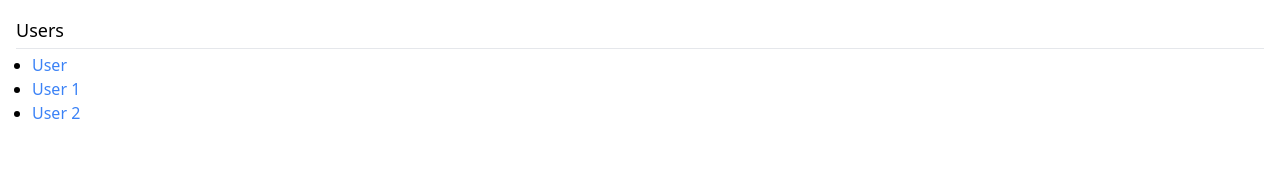
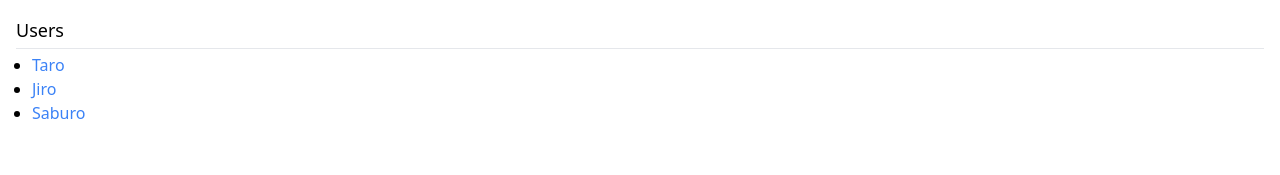
Before and after one commit to gusutaharu/Next-js-lesson, a Next.js app: page / in a window 1280 px wide. Shown: the top 175 px of the page. Built offline with nearby package versions, Linux system fonts and the light colour scheme.

Commit message:
lesson15

```diff
--- a/app/lib/users.ts
+++ b/app/lib/users.ts
@@ -4,7 +4,7 @@
   prof: string,
 }
 
-const users: User[] = [
+export const users: User[] = [
   {id: 0, name: 'Taro', prof: 'He is good'},
   {id: 1, name: 'Jiro', prof: 'He is cool'},
   {id: 2, name: 'Saburo', prof: 'He is smart'},
--- a/app/page.tsx
+++ b/app/page.tsx
@@ -1,25 +1,21 @@
 import Link from "next/link";
+import { users } from "./lib/users";
 
 export default function Home() {
+  const userItems = users.map((user)=>{
+    return (
+      <li key={user.id}>
+          <Link href={`/users/${user.id}`} className="text-blue-500 hover:text-blue-700" >
+            {user.name}
+          </Link>
+        </li>
+    );
+  });
   return (
     <>
       <h1 className="text-lg border-b pb-1 mb-1">Users</h1>
       <ul className="list-disc ml-4">
-        <li>
-          <Link href="/users/0" className="text-blue-500 hover:text-blue-700" >
-            User
-          </Link>
-        </li>
-        <li>
-          <Link href="/users/1" className="text-blue-500 hover:text-blue-700" >
-            User 1
-          </Link>
-        </li>
-        <li>
-          <Link href="/users/2" className="text-blue-500 hover:text-blue-700" >
-            User 2
-          </Link>
-        </li>
+        {userItems}
       </ul>
     </>
   );
```
